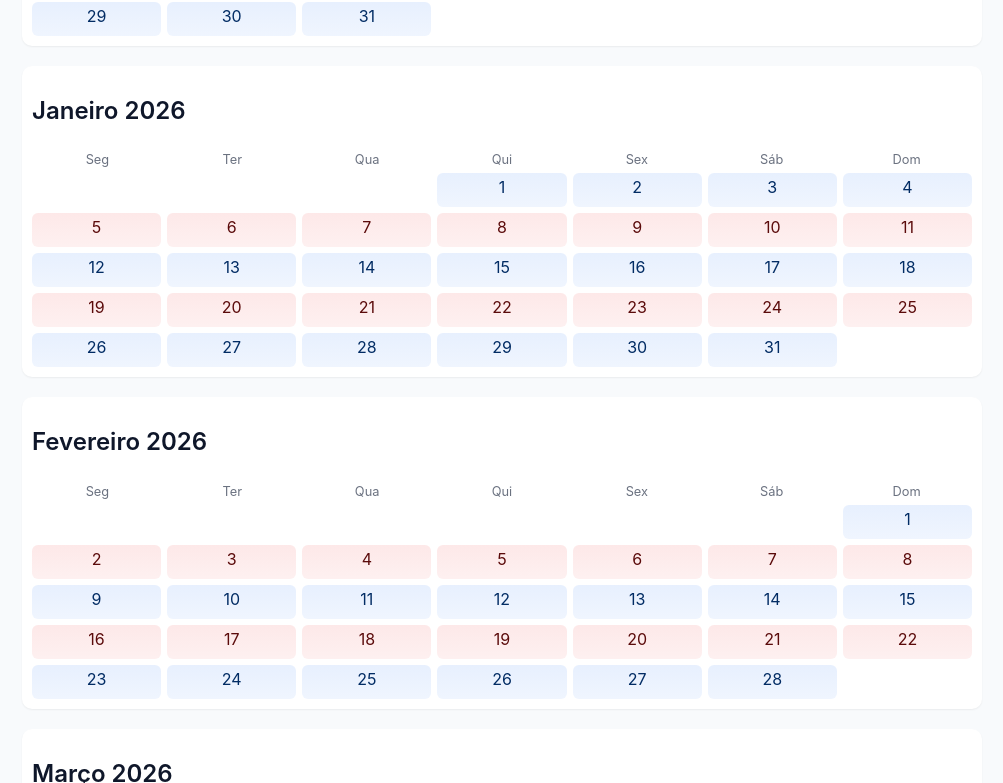
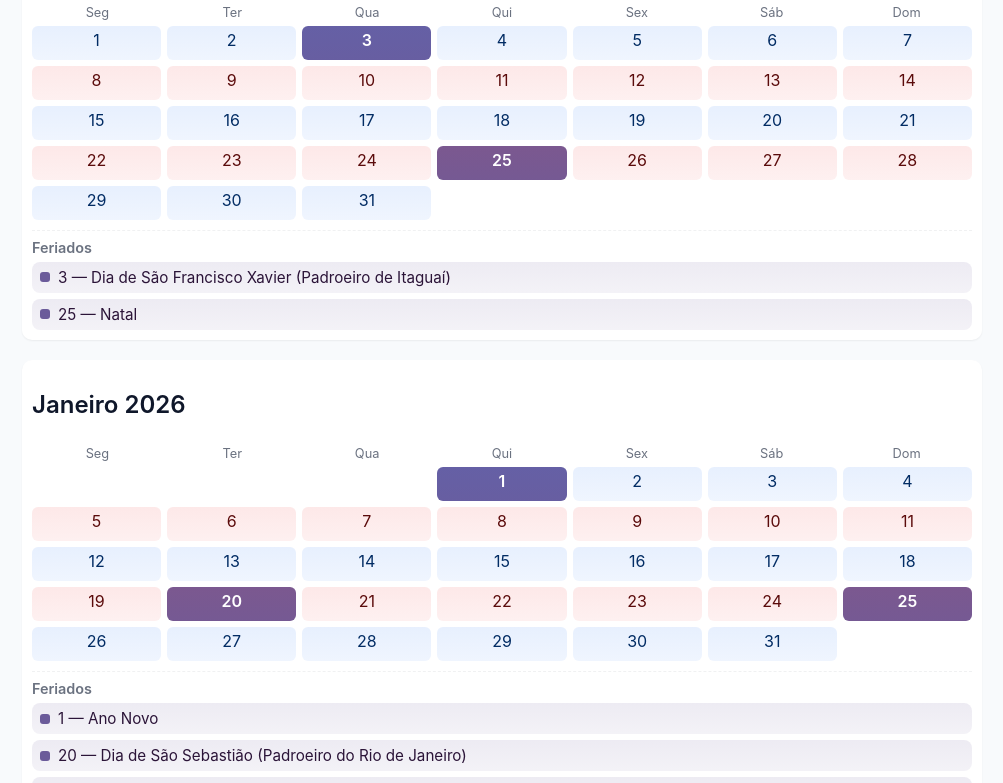
Before and after one commit to gabrielbdf/apara, a plain HTML site: page index.html in a window 1280 px wide. Shown: the part 683-1466 px from the top of the page, without its empty margins (138-1141 px from the left). Drawn offline with Linux system fonts and the light colour scheme.

Commit message:
Adicionar suporte a feriados (dados, marcação nos dias, lista mensal e estilos) e corrigir legenda de cor

```diff
--- a/index.html
+++ b/index.html
@@ -12,7 +12,7 @@
         <div class="legend" role="region" aria-label="Legenda de cores do calendário">
           <span class="legend-item" aria-label="Gabriel, cor azul"><span class="name-square name-blue" aria-hidden="false">Gabriel</span></span>
           <span class="legend-item" aria-label="Rogério, cor vermelha"><span class="name-square name-red" aria-hidden="false">Rogério</span></span>
-           <span class="legend-item" aria-label="Feriado, cor preta"><span class="name-square name-purple" aria-hidden="false">Feriado</span></span>
+          <span class="legend-item" aria-label="Feriado, cor roxa"><span class="name-square name-purple" aria-hidden="false">Feriado</span></span>
         </div>
       </header>
 
--- a/script.js
+++ b/script.js
@@ -1,34 +1,69 @@
 // Gera um calendário vertical de meses entre duas datas
 (() => {
     const calendarEl = document.getElementById('calendar');
-  if(!calendarEl) return;
+    if (!calendarEl) return;
 
     const startYear = 2025, startMonth = 10; // novembro = monthIndex 10 (0-based)
     const endYear = 2026, endMonth = 11; // dezembro = 11
 
+    // Defina feriados como objetos { date: 'YYYY-MM-DD', name: 'Descrição' }.
+    // Edite ou adicione datas conforme necessário.
+    const HOLIDAYS = [
+        // --- 2025 ---
+        { date: '2025-11-02', name: 'Finados' }, // Nacional
+        { date: '2025-11-04', name: 'Aniversário de São Carlos' }, // Municipal - São Carlos
+        { date: '2025-11-15', name: 'Proclamação da República' }, // Nacional
+        { date: '2025-11-20', name: 'Consciência Negra' }, // Nacional
+        { date: '2025-12-03', name: 'Dia de São Francisco Xavier (Padroeiro de Itaguaí)' }, // Municipal - Itaguaí
+        { date: '2025-12-25', name: 'Natal' }, // Nacional
+
+        // --- 2026 ---
+        { date: '2026-01-01', name: 'Ano Novo' }, // Nacional
+        { date: '2026-01-20', name: 'Dia de São Sebastião (Padroeiro do Rio de Janeiro)' }, // Municipal - Rio de Janeiro
+        { date: '2026-01-25', name: 'Aniversário de São Paulo' }, // Municipal - São Paulo
+        { date: '2026-02-17', name: 'Carnaval' }, // Nacional (Ponto Facultativo)
+        { date: '2026-04-03', name: 'Paixão de Cristo' }, // Nacional
+        { date: '2026-04-21', name: 'Tiradentes' }, // Nacional
+        { date: '2026-04-23', name: 'Dia de São Jorge' }, // Municipal - Rio de Janeiro
+        { date: '2026-05-01', name: 'Dia do Trabalhador' }, // Nacional
+        { date: '2026-06-04', name: 'Corpus Christi' }, // Nacional (Ponto Facultativo)
+        { date: '2026-07-05', name: 'Aniversário de Itaguaí' }, // Municipal - Itaguaí
+        { date: '2026-07-09', name: 'Revolução Constitucionalista' }, // Estadual - SP (Aplica-se a São Paulo e São Carlos)
+        { date: '2026-09-07', name: 'Independência do Brasil' }, // Nacional
+        { date: '2026-10-12', name: 'Nossa Senhora Aparecida' }, // Nacional
+        { date: '2026-11-02', name: 'Finados' }, // Nacional
+        { date: '2026-11-04', name: 'Aniversário de São Carlos' }, // Municipal - São Carlos
+        { date: '2026-11-15', name: 'Proclamação da República' }, // Nacional
+        { date: '2026-11-20', name: 'Consciência Negra' }, // Nacional
+        { date: '2026-12-03', name: 'Dia de São Francisco Xavier (Padroeiro de Itaguaí)' }, // Municipal - Itaguaí
+        { date: '2026-12-25', name: 'Natal' } // Nacional
+    ];
+    // Mapa rápido de consulta por data -> nome
+    const HOLIDAY_MAP = new Map(HOLIDAYS.map(h => [h.date, h.name]));
+
     // nomes em pt-BR, começando pela segunda-feira
-  const WEEKDAYS = ['Seg','Ter','Qua','Qui','Sex','Sáb','Dom'];
-  const MONTHS = ['Janeiro','Fevereiro','Março','Abril','Maio','Junho','Julho','Agosto','Setembro','Outubro','Novembro','Dezembro'];
+    const WEEKDAYS = ['Seg', 'Ter', 'Qua', 'Qui', 'Sex', 'Sáb', 'Dom'];
+    const MONTHS = ['Janeiro', 'Fevereiro', 'Março', 'Abril', 'Maio', 'Junho', 'Julho', 'Agosto', 'Setembro', 'Outubro', 'Novembro', 'Dezembro'];
 
-  function monthId(year, monthIndex){
-    return `${year}-${String(monthIndex+1).padStart(2,'0')}`;
+    function monthId(year, monthIndex) {
+        return `${year}-${String(monthIndex + 1).padStart(2, '0')}`;
     }
 
     // transform getDay() (0=Dom..6=Sáb) -> index onde 0 = segunda, ... 6 = domingo
-  function weekdayIndexFromDate(date){
+    function weekdayIndexFromDate(date) {
         return (date.getDay() + 6) % 7;
     }
 
-  function createMonthCard(year, monthIndex){
+    function createMonthCard(year, monthIndex) {
         const monthDiv = document.createElement('section');
         monthDiv.className = 'month';
-    monthDiv.setAttribute('aria-labelledby', `m-${monthId(year,monthIndex)}`);
+        monthDiv.setAttribute('aria-labelledby', `m-${monthId(year, monthIndex)}`);
 
         const header = document.createElement('div');
         header.className = 'month-header';
         const title = document.createElement('h2');
         title.className = 'month-title';
-    title.id = `m-${monthId(year,monthIndex)}`;
+        title.id = `m-${monthId(year, monthIndex)}`;
         title.textContent = `${MONTHS[monthIndex]} ${year}`;
         header.appendChild(title);
         monthDiv.appendChild(header);
@@ -40,7 +75,7 @@
             const el = document.createElement('div');
             el.className = 'weekday';
             el.textContent = w;
-      el.setAttribute('role','columnheader');
+            el.setAttribute('role', 'columnheader');
             wk.appendChild(el);
         });
         monthDiv.appendChild(wk);
@@ -55,44 +90,81 @@
         const startPad = weekdayIndexFromDate(firstOfMonth); // quantos espaços vazios antes do dia 1
 
         // preencher vazios iniciais
-    for(let i=0;i<startPad;i++){
+        for (let i = 0; i < startPad; i++) {
             const e = document.createElement('div');
             e.className = 'empty';
-      e.setAttribute('aria-hidden','true');
+            e.setAttribute('aria-hidden', 'true');
             daysGrid.appendChild(e);
         }
 
         // dias do mês
         const today = new Date();
-    for(let d=1; d<=daysInMonth; d++){
+        for (let d = 1; d <= daysInMonth; d++) {
             const dt = new Date(year, monthIndex, d);
             const cell = document.createElement('div');
             cell.className = 'day';
             // posição do dia na grade considerando os espaços iniciais
             const position = startPad + (d - 1);
             const weekRow = Math.floor(position / 7); // 0 = primeira semana exibida
-      if(weekRow % 2 === 0) cell.classList.add('alt-blue'); else cell.classList.add('alt-red');
-      if(dt.toDateString() === today.toDateString()) cell.classList.add('today');
+            if (weekRow % 2 === 0) cell.classList.add('alt-blue'); else cell.classList.add('alt-red');
+            if (dt.toDateString() === today.toDateString()) cell.classList.add('today');
+            // criar o elemento do número do dia primeiro (evita usar antes de inicializar)
             const span = document.createElement('span');
             span.textContent = String(d);
-      span.setAttribute('aria-label', `${d} de ${MONTHS[monthIndex]} de ${year}`);
+            const baseAria = `${d} de ${MONTHS[monthIndex]} de ${year}`;
+            span.setAttribute('aria-label', baseAria);
+            // marcar feriados (procura por YYYY-MM-DD) e adicionar tooltip/aria
+            const isoKey = dt.toISOString().slice(0, 10);
+            if (HOLIDAY_MAP.has(isoKey)) {
+                const name = HOLIDAY_MAP.get(isoKey);
+                cell.classList.add('feriado');
+                // adiciona informação acessível e tooltip
+                span.setAttribute('title', name);
+                span.setAttribute('aria-label', `${baseAria} — ${name}`);
+            }
             cell.appendChild(span);
             daysGrid.appendChild(cell);
         }
 
         monthDiv.appendChild(daysGrid);
+
+        // lista de feriados do mês (se houver)
+        const monthKey = `${year}-${String(monthIndex + 1).padStart(2, '0')}`;
+        const holidaysThisMonth = HOLIDAYS.filter(h => h.date.startsWith(monthKey));
+        if (holidaysThisMonth.length) {
+            const foot = document.createElement('div');
+            foot.className = 'month-holidays';
+
+            const heading = document.createElement('div');
+            heading.className = 'month-holidays-title';
+            heading.textContent = 'Feriados';
+            foot.appendChild(heading);
+
+            holidaysThisMonth.forEach(h => {
+                const item = document.createElement('div');
+                item.className = 'holiday-item';
+                // dia (últimos 2 chars) + descrição
+                const dayLabel = h.date.slice(-2).replace(/^0/, '');
+                item.textContent = `${dayLabel} — ${h.name}`;
+                item.setAttribute('aria-label', `${h.name} em ${dayLabel} de ${MONTHS[monthIndex]} de ${year}`);
+                foot.appendChild(item);
+            });
+
+            monthDiv.appendChild(foot);
+        }
+
         return monthDiv;
     }
 
     // Gera de start a end inclusive
-  function generateRange(startY, startM, endY, endM){
+    function generateRange(startY, startM, endY, endM) {
         let y = startY, m = startM;
         const nodes = [];
-    while(true){
-      nodes.push(createMonthCard(y,m));
-      if(y===endY && m===endM) break;
+        while (true) {
+            nodes.push(createMonthCard(y, m));
+            if (y === endY && m === endM) break;
             m++;
-      if(m>11){ m=0; y++; }
+            if (m > 11) { m = 0; y++; }
         }
         return nodes;
     }
--- a/styles.css
+++ b/styles.css
@@ -156,6 +156,51 @@ body {
   opacity: 0.45;
 }
 
+/* estilo visual para feriados (roxo) */
+.day.feriado {
+  background: linear-gradient(180deg, rgba(107,91,154,0.18), rgba(107,91,154,0.12));
+  background-color: var(--purple) !important;
+  color: #ffffff;
+  border: none;
+}
+.day.feriado span {
+  color: #ffffff;
+  font-weight: 600;
+}
+
+/* lista de feriados por mês (rodapé do cartão de mês) */
+.month-holidays {
+  margin-top: 10px;
+  border-top: 1px dashed rgba(15,23,42,0.06);
+  padding-top: 8px;
+  display: flex;
+  flex-direction: column;
+  gap: 6px;
+}
+.month-holidays-title {
+  font-size: 0.9rem;
+  color: var(--muted);
+  font-weight: 600;
+}
+.holiday-item {
+  display: inline-flex;
+  align-items: center;
+  gap: 8px;
+  padding: 6px 8px;
+  border-radius: 8px;
+  background: linear-gradient(180deg, rgba(107,91,154,0.12), rgba(107,91,154,0.08));
+  color: #2b1438;
+  font-size: 0.95rem;
+}
+.holiday-item::before {
+  content: '';
+  width: 10px;
+  height: 10px;
+  border-radius: 3px;
+  background: var(--purple);
+  display: inline-block;
+}
+
 .day.alt-blue {
   background: linear-gradient(180deg, rgba(59, 130, 246, 0.12), rgba(59, 130, 246, 0.08));
   color: #022c64;
```
Lines whose indentation alone changed are shown as unchanged.
